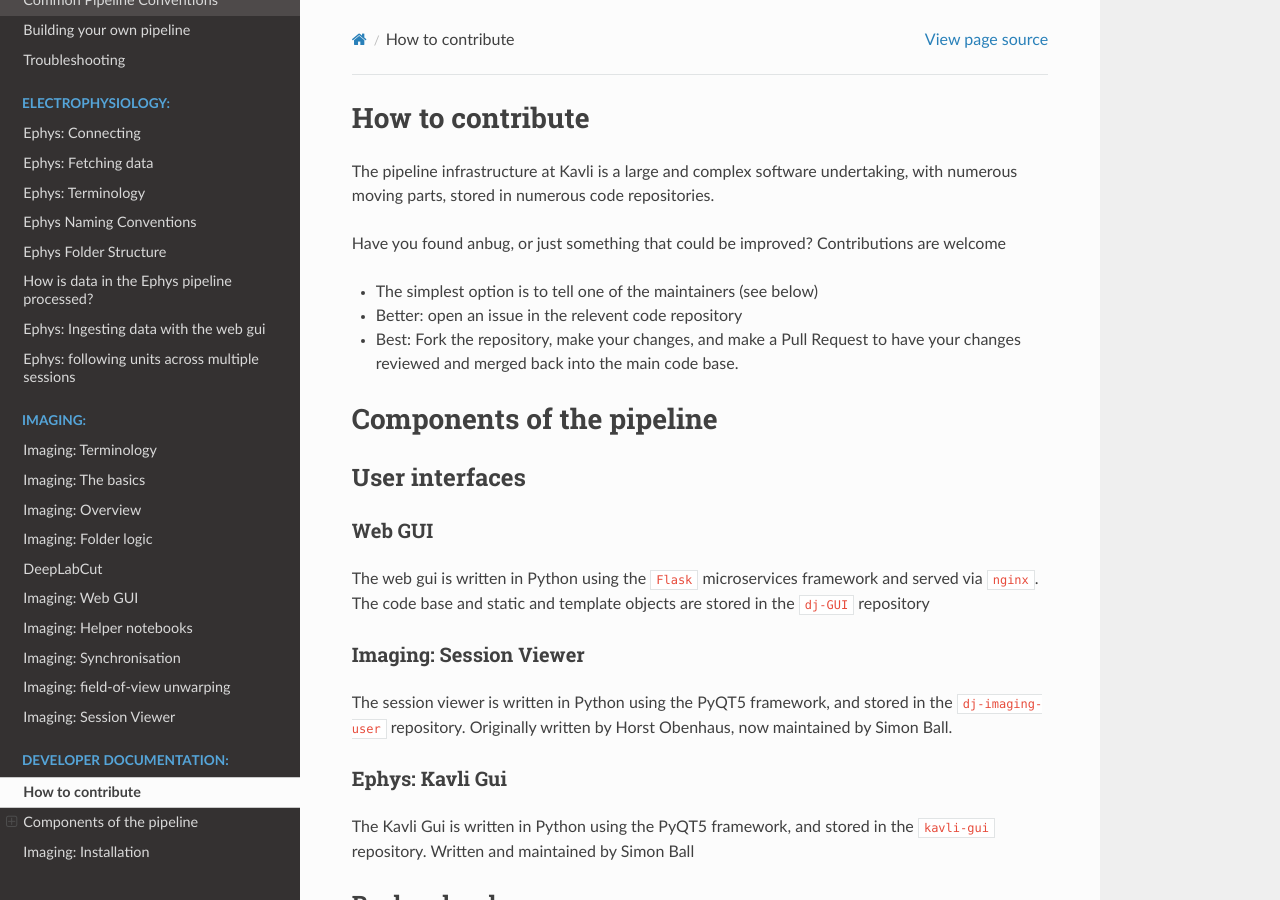
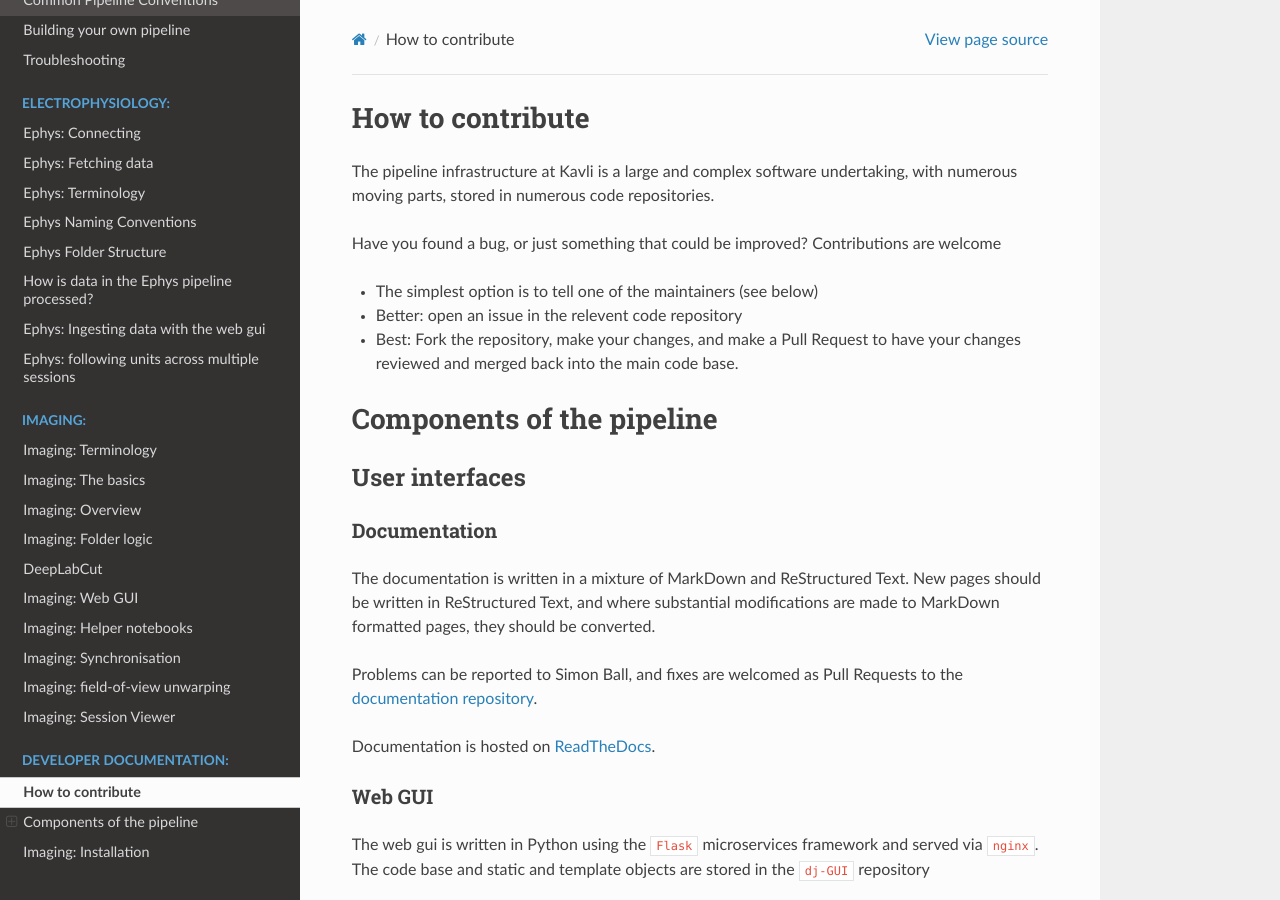
Before and after one commit to kavli-ntnu/dj-docs, a Sphinx documentation site: the page built from docs/technical/contributing.md, in a window 1280 px wide and 900 px high. Built offline with Sphinx 7.4.7 and the Read the Docs theme 2.0.0, drawn with Linux system fonts in a browser that asks for light colours.

Commit message:
Update contributing.md

```diff
--- a/docs/technical/contributing.md
+++ b/docs/technical/contributing.md
@@ -2,7 +2,7 @@
 
 The pipeline infrastructure at Kavli is a large and complex software undertaking, with numerous moving parts, stored in numerous code repositories.
 
-Have you found anbug, or just something that could be improved? Contributions are welcome
+Have you found a bug, or just something that could be improved? Contributions are welcome
 
 * The simplest option is to tell one of the maintainers (see below)
 * Better: open an issue in the relevent code repository
@@ -11,6 +11,14 @@
 ## Components of the pipeline
 
 ### User interfaces
+
+#### Documentation
+
+The documentation is written in a mixture of MarkDown and ReStructured Text. New pages should be written in ReStructured Text, and where substantial modifications are made to MarkDown formatted pages, they should be converted.
+
+Problems can be reported to Simon Ball, and fixes are welcomed as Pull Requests to the [documentation repository](https://github.com/kavli-ntnu/dj-docs).
+
+Documentation is hosted on [ReadTheDocs](https://moser-pipelines.readthedocs.io/en/latest/).
 
 #### Web GUI
 
```
Also changed, not shown: other parts of docs/technical/contributing.md (+1 -1 lines).
